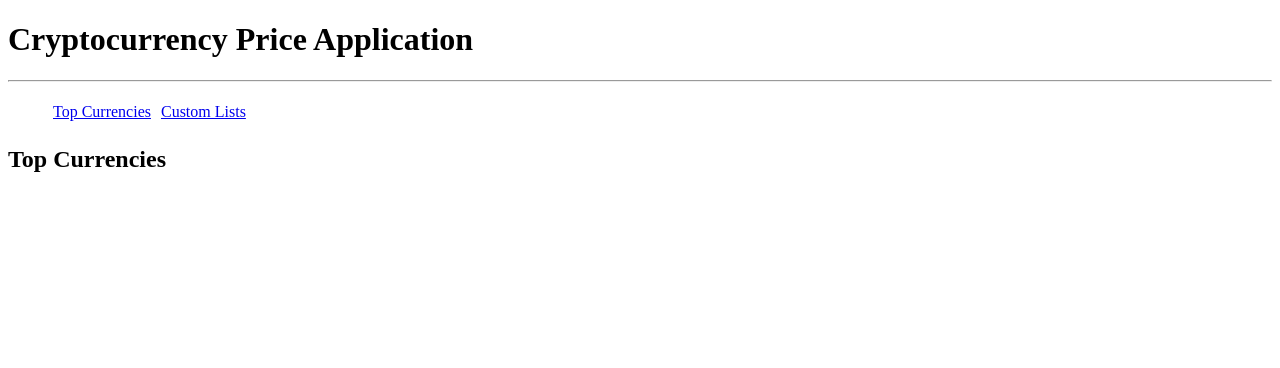
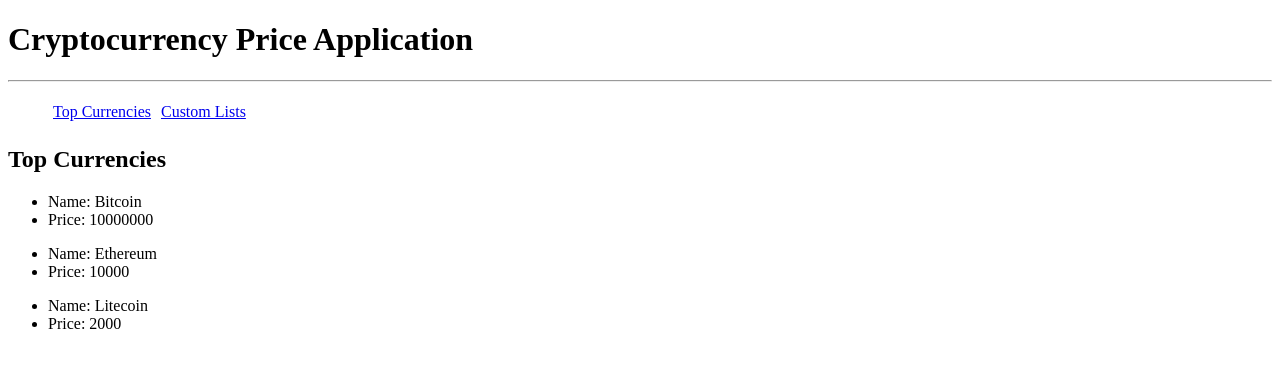
Before and after one commit to SyntaxErratum/angular-cryptocurrency-app, an Angular app: page /top-currencies in a window 1280 px wide. Shown: the top 368 px of the page. Built offline with nearby package versions, Linux system fonts and the light colour scheme.

Commit message:
Added mock data

```diff
--- a/src/app/models/currency.model.ts
+++ b/src/app/models/currency.model.ts
@@ -5,11 +5,11 @@ export class Currency {
     public price: number;
     public volume: number;
     public timestamp: number;
-    constructor(item: {Label, Name, Price, Volume_24h, Timestamp}) {
-        this.label = item.Label;
-        this.name = item.Name;
-        this.price = item.Price;
-        this.volume = item.Volume_24h;
-        this.timestamp = item.Timestamp;
+    constructor(Label, Name, Price, Volume_24h, Timestamp) {
+        this.label = Label;
+        this.name = Name;
+        this.price = Price;
+        this.volume = Volume_24h;
+        this.timestamp = Timestamp;
     }
 }
--- a/src/app/top-currencies/top-currencies.component.html
+++ b/src/app/top-currencies/top-currencies.component.html
@@ -1 +1,11 @@
 <h2>Top Currencies</h2>
+<div *ngFor='let currency of topList'>
+    <ul>
+        <li>
+            Name: {{ currency.name }}
+        </li>
+        <li>
+            Price: {{ currency.price }}
+        </li>
+    </ul>
+</div>
--- a/src/app/top-currencies/top-currencies.component.ts
+++ b/src/app/top-currencies/top-currencies.component.ts
@@ -1,4 +1,5 @@
-import { Component } from '@angular/core';
+import { Component, OnInit } from '@angular/core';
+import { Currency } from '../models/currency.model';
 
 @Component({
     selector: 'app-top-currencies',
@@ -6,4 +7,38 @@ import { Component } from '@angular/core';
     styleUrls: ['./top-currencies.component.scss']
 })
 
-export class TopCurrenciesComponent {}
+export class TopCurrenciesComponent {
+    topList: Currency[];
+
+    ngOnInit(): void {
+        this.topList = this.getCurrencies();
+    }
+
+    getCurrencies() {
+        const mockData =
+        [
+            new Currency(
+                'BTC',
+                'Bitcoin',
+                '10000000',
+                '999999999999',
+                Date.now
+            ),
+            new Currency(
+                'ETH',
+                'Ethereum',
+                '10000',
+                '99999999999',
+                Date.now
+            ),
+            new Currency(
+                'LTC',
+                'Litecoin',
+                '2000',
+                '9999999999',
+                Date.now
+            )
+        ];
+        return mockData;
+    }
+}
```
Also changed, not shown: src/app/currency-data.service.ts (added, +13 -0 lines).
